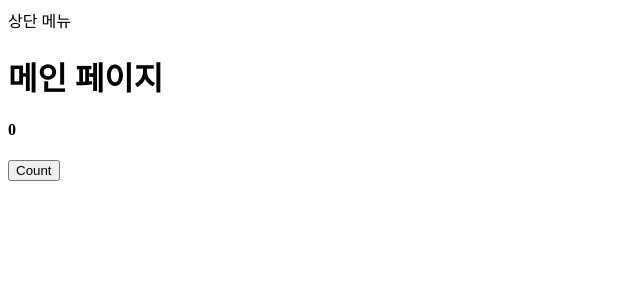
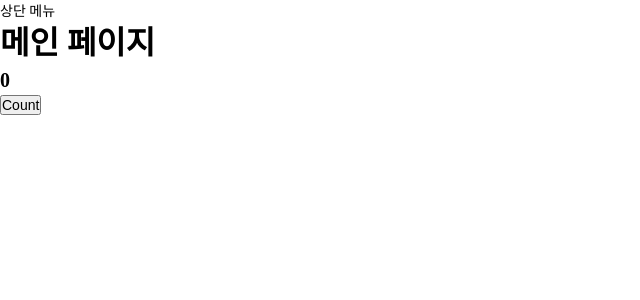
Before and after one commit to JongHyeok-Park/glow-hackaton-2024, a React (Vite) app: page / in a window 1280 px wide. Shown: the top 300 px of the page, without its empty margins (0-640 px from the left). Built offline with nearby package versions, Linux system fonts and the light colour scheme.

Commit message:
feat: add global style sheet

```diff
--- a/src/App.css
+++ b/src/App.css
@@ -0,0 +1,40 @@
+* {
+  margin: 0;
+  padding: 0;
+  font-size: 14px;
+}
+
+h1 {
+  font-size: 32px;
+  line-height: 46px;
+}
+
+h2 {
+  font-size: 28px;
+  line-height: 41px;
+}
+
+h3 {
+  font-size: 24px;
+  line-height: 35px;
+}
+
+h4 {
+  font-size: 20px;
+  line-height: 29px;
+}
+
+h5 {
+  font-size: 16px;
+  line-height: 23px;
+}
+
+h6 {
+  font-size: 14px;
+  line-height: 20px;
+}
+
+p {
+  font-size: 14px;
+  line-height: 20px;
+}
--- a/src/index.css
+++ b/src/index.css
@@ -0,0 +1,7 @@
+:root {
+  --primary-color: #4caf50;
+  --secondary-color: #81c784;
+  --accent-color: #ffd700;
+  --neutral-color1: #616161;
+  --neutral-color2: #9e9e9e;
+}
```
